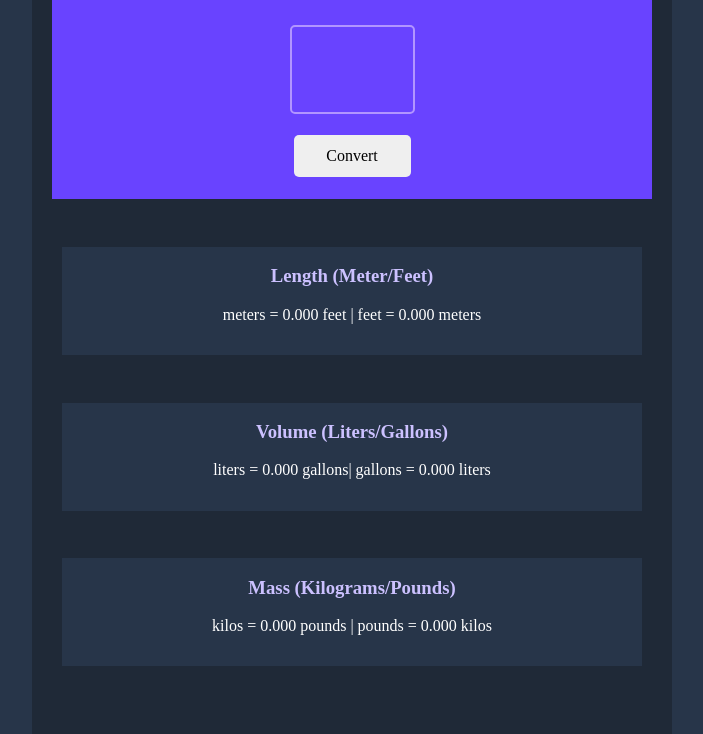
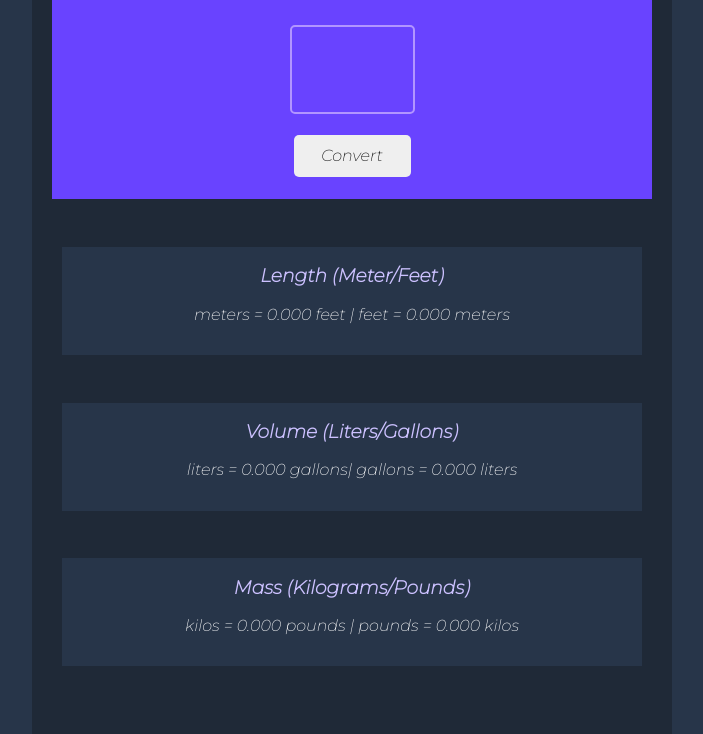
Before and after one commit to andreubltzr/unit-converter, a plain HTML site: page index.html in a window 1280 px wide. Shown: the part 166-900 px from the top of the page, without its empty margins (288-991 px from the left). Drawn offline with nearby package versions, Linux system fonts and the light colour scheme.

Commit message:
font change

```diff
--- a/index.css
+++ b/index.css
@@ -1,8 +1,10 @@
+@import url("https://fonts.googleapis.com/css2?family=Montserrat:ital,wght@1,200&display=swap");
+
 body {
   margin: 0;
   background: #273549;
   color: white;
-  font-family: JetBrains Mono;
+  font-family: "Montserrat", sans-serif;
   text-align: center;
 }
 
```
